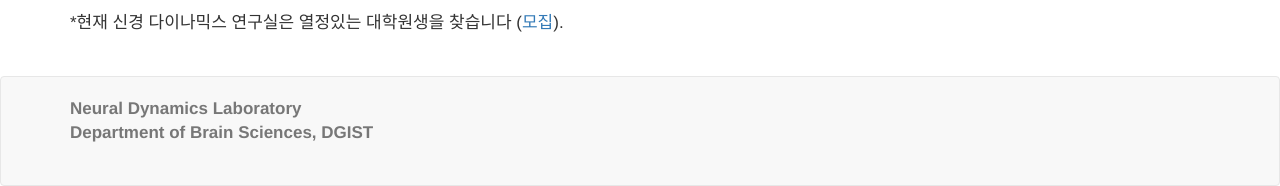
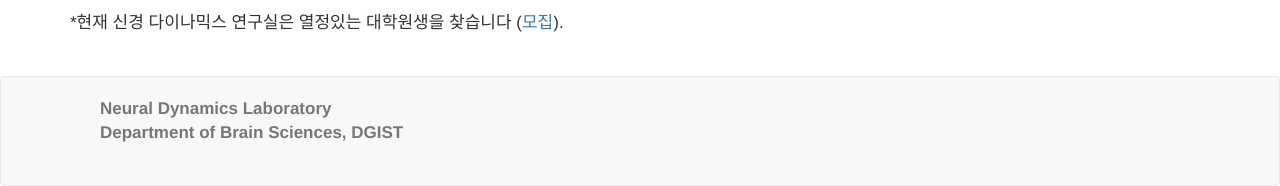
Before and after one commit to kleelab/kleelab.github.io, a Jekyll site: the page built from index.html, in a window 1280 px wide. Shown: the part 1219-1405 px from the top of the page. Built offline with Jekyll 4.4.1, drawn with Linux system fonts in a browser that asks for light colours; nearby versions of some CDN libraries; a style sheet for code colours, icons or effects is not loaded.

Commit message:
Update footer.html

```diff
--- a/_includes/footer.html
+++ b/_includes/footer.html
@@ -3,8 +3,8 @@
     <div class="container">
 
         <div class="address">
-            <div class="row">
-                <div class="col-md-6">
+            <div class="container">
+                <div class="col-md-8">
                     <address>
                         <strong>Neural Dynamics Laboratory</strong><br>
                         <strong>Department of Brain Sciences, DGIST</strong><br>
```
